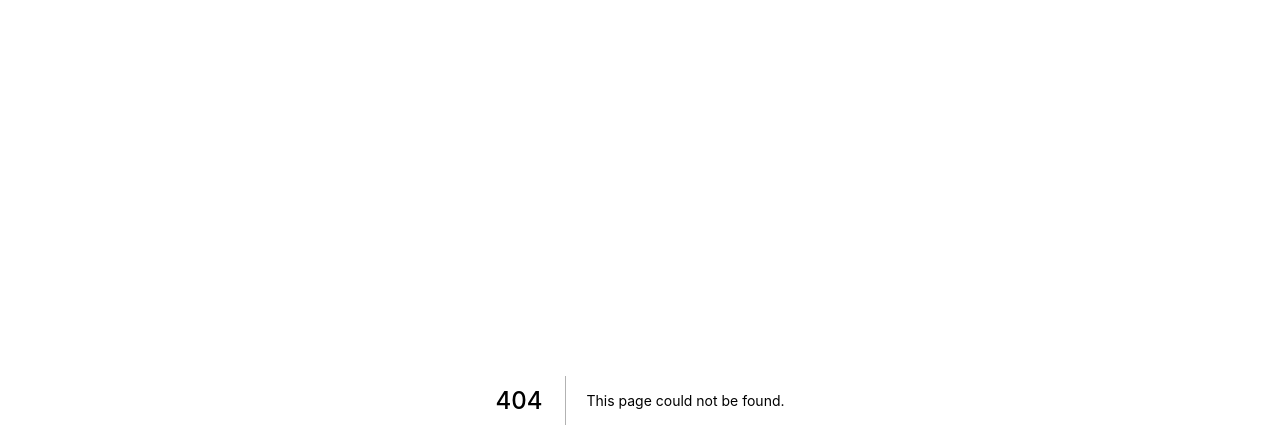
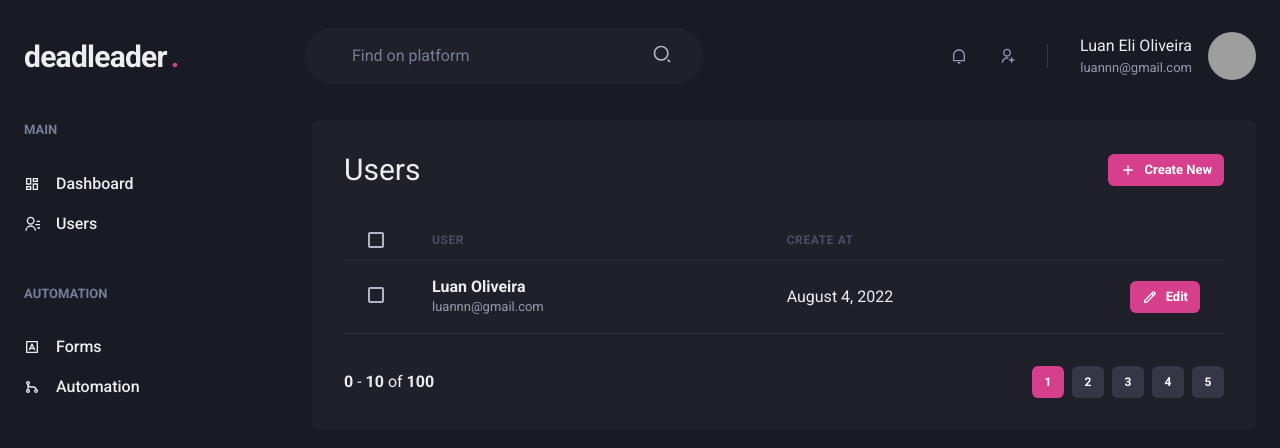
Before and after one commit to luanelioliveira/deadleader, a Next.js app: page /users in a window 1280 px wide. Before the commit this address had no page. Shown: the top 448 px of the page. Built offline with nearby package versions, Linux system fonts and the light colour scheme; grey boxes are pictures that could not be loaded.

Commit message:
add create user

```diff
--- /dev/null
+++ b/src/components/Pagination.tsx
@@ -0,0 +1,18 @@
+import { Box, Button, Stack } from "@chakra-ui/react";
+
+export function Pagination() {
+  return (
+    <Stack direction="row" mt={8} justify="space-between" align="center" spacing={6}>
+      <Box>
+        <strong>0</strong> - <strong>10</strong> of <strong>100</strong>
+      </Box>
+      <Stack direction="row" spacing={2}>
+        <Button size="sm" fontSize="xs" w={4} colorScheme="pink" disabled _disabled={{ bg: 'pink.500', cursor: 'default' }}>1</Button>
+        <Button size="sm" fontSize="xs" w={4} colorScheme="pink" bg="gray.700" _hover={{ bg: 'gray.500' }}>2</Button>
+        <Button size="sm" fontSize="xs" w={4} colorScheme="pink" bg="gray.700" _hover={{ bg: 'gray.500' }}>3</Button>
+        <Button size="sm" fontSize="xs" w={4} colorScheme="pink" bg="gray.700" _hover={{ bg: 'gray.500' }}>4</Button>
+        <Button size="sm" fontSize="xs" w={4} colorScheme="pink" bg="gray.700" _hover={{ bg: 'gray.500' }}>5</Button>
+      </Stack>
+    </Stack>
+  )
+}
--- /dev/null
+++ b/src/pages/users/index.tsx
@@ -0,0 +1,63 @@
+import { Box, Button, Checkbox, Flex, Heading, Icon, Table, Tbody, Td, Text, Th, Thead, Tr } from "@chakra-ui/react";
+import { Header } from "../../components/Header";
+import { Sidebar } from "../../components/Sidebar";
+
+import { RiAddLine, RiPencilLine} from 'react-icons/ri';
+import { Pagination } from "../../components/Pagination";
+
+
+export default function UserList() {
+  return (
+    <Box>
+      <Header />
+
+      <Flex w="100%" my={6} maxWidth={1480} mx="auto" px={6}>
+        <Sidebar/>
+
+        <Box flex={1} borderRadius={8} bg="gray.800" p={8}>
+          <Flex mb={8} justify="space-between" align="center">
+            <Heading size="lg" fontWeight="normal">Users</Heading>
+
+            <Button as="a" size="sm" fontSize="small" colorScheme="pink" leftIcon={<Icon as={RiAddLine} fontSize="16"></Icon>}>
+              Create New
+            </Button>
+          </Flex>
+
+          <Table colorScheme="whiteAlpha">
+            <Thead>
+              <Tr>
+                <Th px={6} color="gray.600" w={8}>
+                  <Checkbox colorScheme="pink" />
+                </Th>
+                <Th>User</Th>
+                <Th>Create At</Th>
+                <Th></Th>
+              </Tr>
+            </Thead>
+            <Tbody>
+              <Tr>
+                <Td px={6}>
+                  <Checkbox colorScheme="pink" />
+                </Td>
+                <Td>
+                  <Box>
+                    <Text fontWeight="bold">Luan Oliveira</Text>
+                    <Text fontSize="small" color="gray.300">luannn@gmail.com</Text>
+                  </Box>
+                </Td>
+                <Td>August 4, 2022</Td>
+                <Td width={8}>
+                  <Button as="a" size="sm" fontSize="small" colorScheme="pink" leftIcon={<Icon as={RiPencilLine} fontSize="16"></Icon>}>
+                    Edit
+                  </Button>
+                </Td>
+              </Tr>
+            </Tbody>
+          </Table>
+
+          <Pagination />
+        </Box>
+      </Flex>
+    </Box>
+  )
+}
```
Also changed, not shown: src/pages/users/create.tsx (added, +45 -0 lines).
